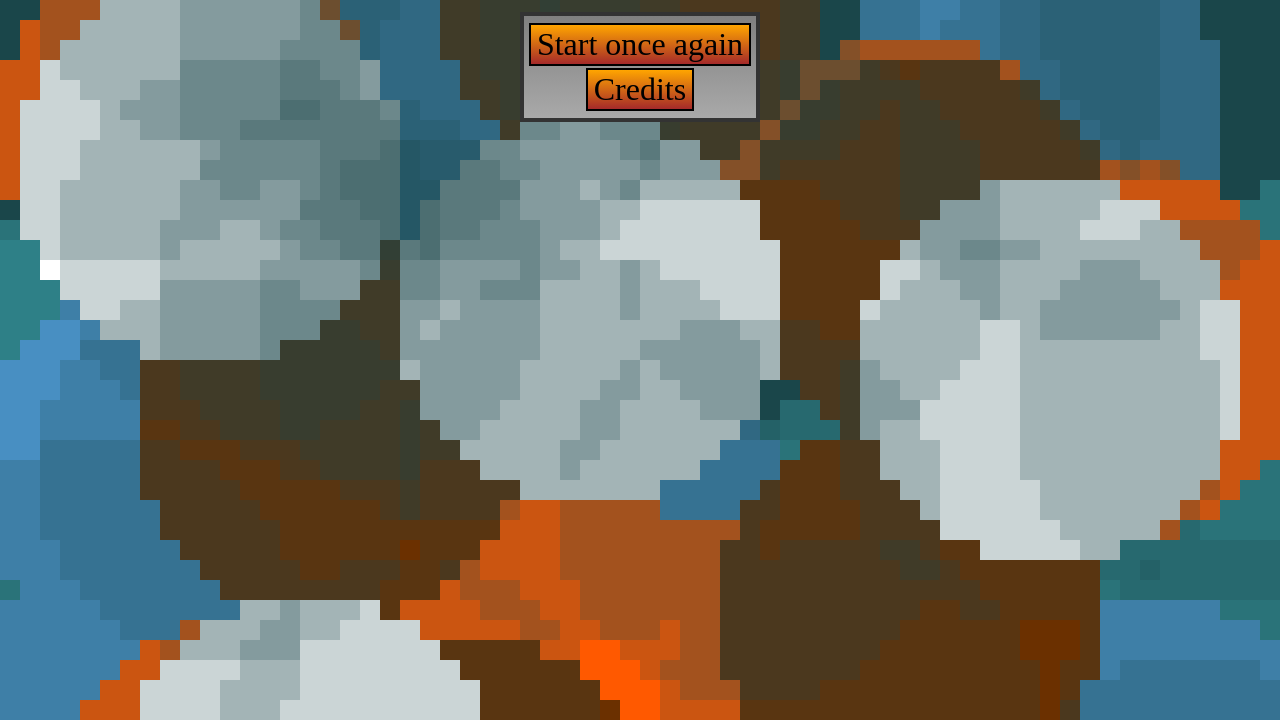
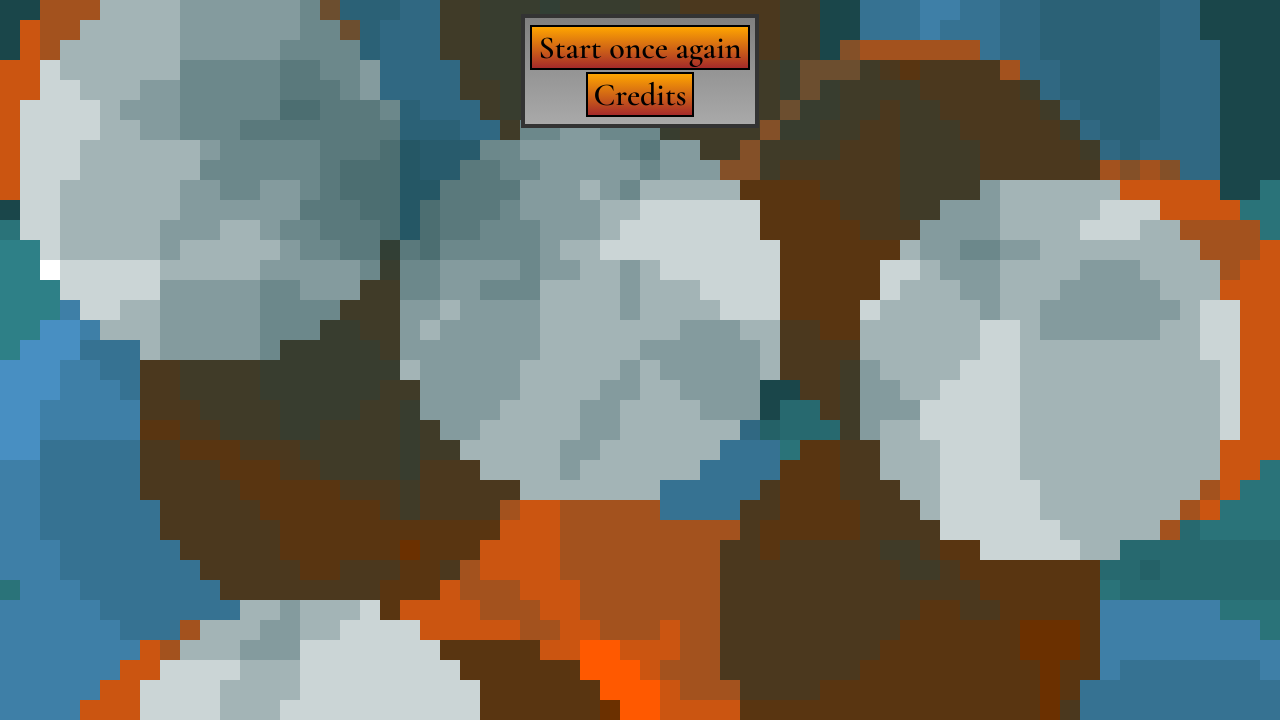
Before and after one commit to Positron832/Test-The-Continuation, a plain HTML site: page index.html in a window 1280 px wide. Shown: the part 80-800 px from the top of the page. Drawn offline with nearby package versions, Linux system fonts and the light colour scheme.

Commit message:
Update style.css

```diff
--- a/style.css
+++ b/style.css
@@ -1,8 +1,10 @@
+@import url('https://fonts.googleapis.com/css2?family=Cormorant+Garamond:wght@600&display=swap');
+
 html {min-height: 100%}
 
 body {
   min-height: 100%;
-  font-family: 'Times New Roman', serif;
+  font-family: 'Cormorant Garamond', 'Times New Roman', serif;
   background: url(images/mainBG.png) fixed no-repeat;
   background-size: cover;
   text-align: center;
@@ -15,7 +17,7 @@ body {
 
 button {
   color: #000;
-  font-family: 'Times New Roman', serif;
+  font-family: 'Cormorant Garamond', 'Times New Roman', serif;
   font-size: 2rem;
   background: linear-gradient(darkGreen, green);
   cursor: pointer;
```
